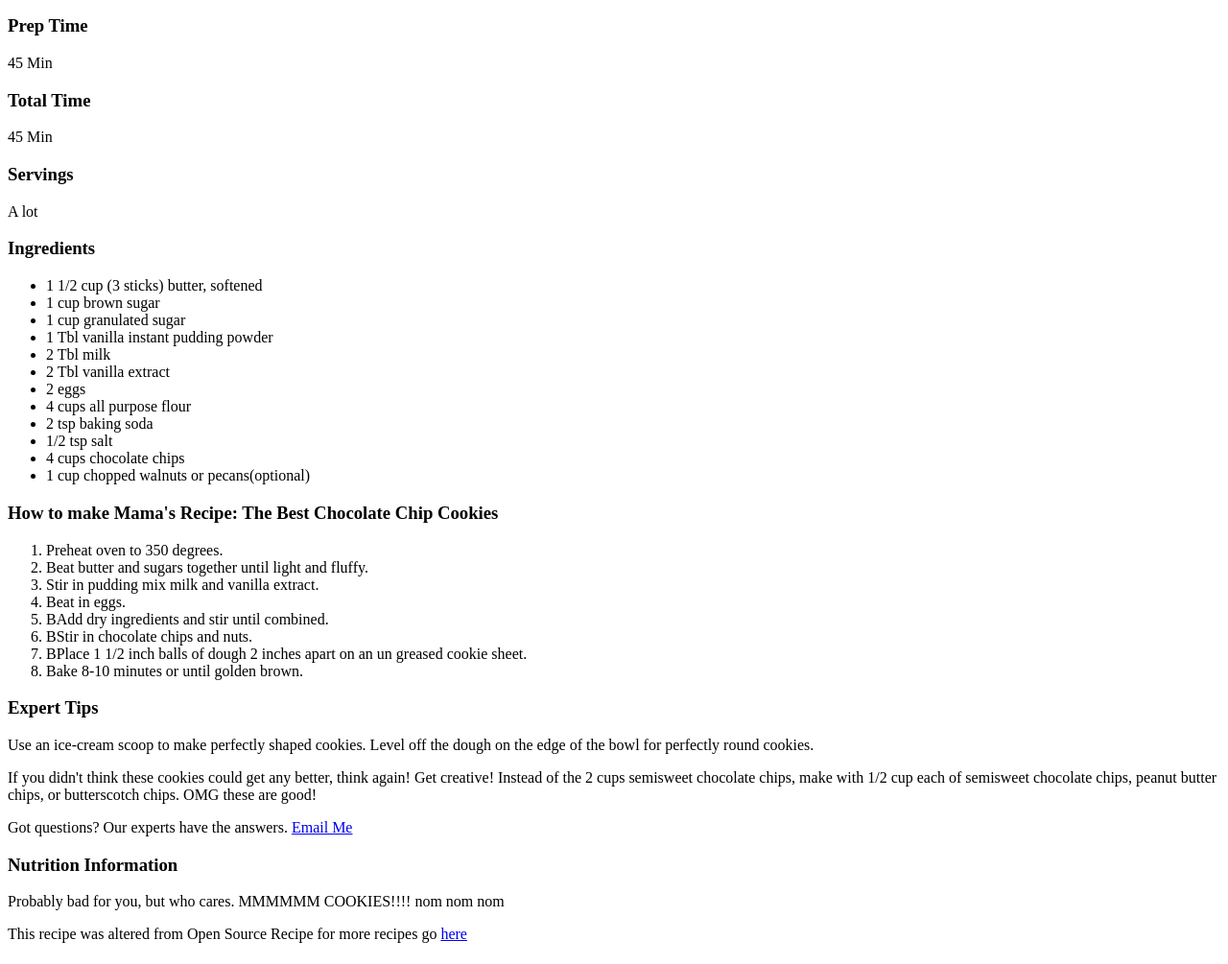
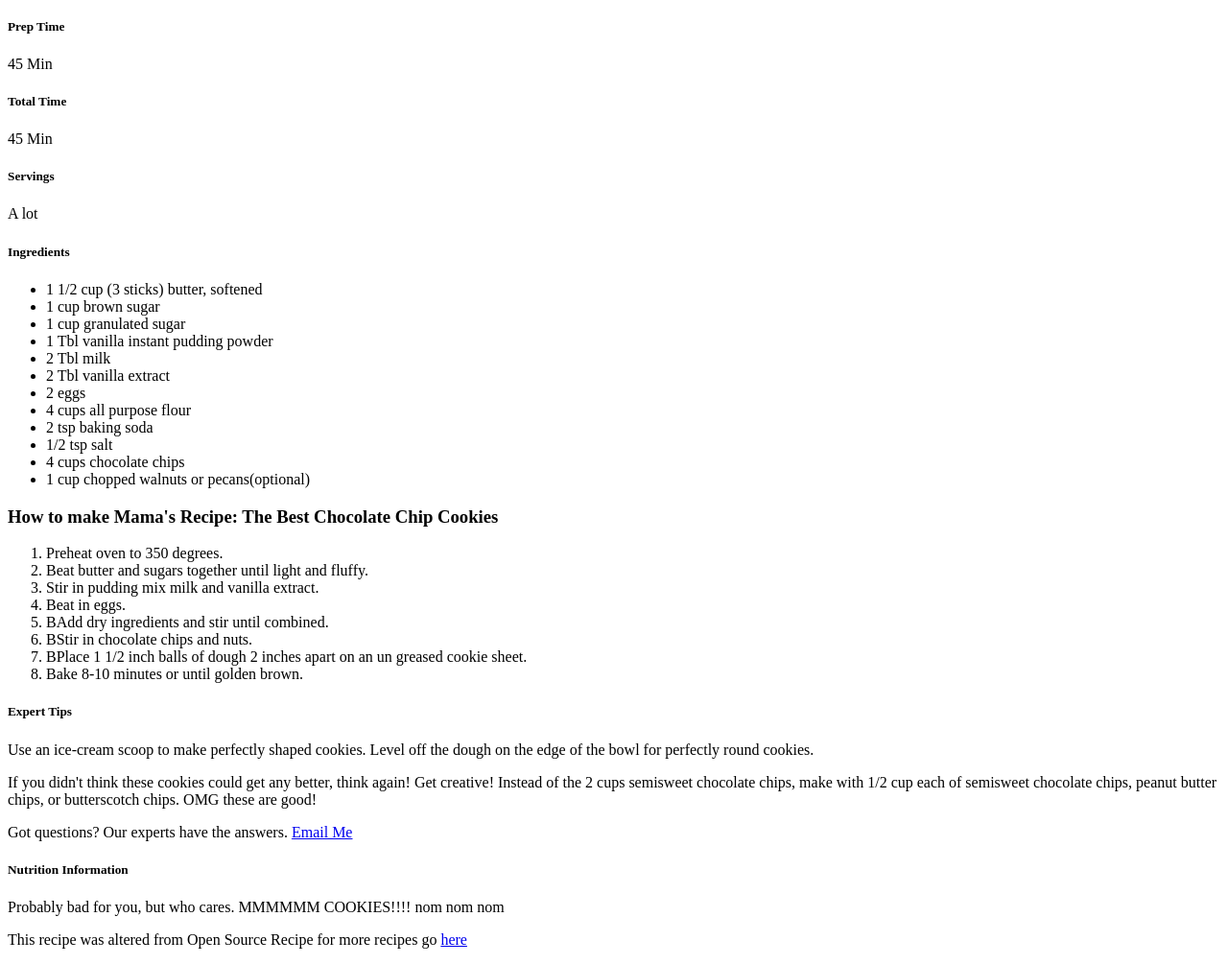
Before and after one commit to mlag1222/FEWD88_mlagnese, a plain HTML site: page Week01/cookie.html in a window 1280 px wide. Shown: the part 316-1321 px from the top of the page at 96% size. Drawn offline with Linux system fonts and the light colour scheme.

Commit message:
heading changes

```diff
--- a/Week01/cookie.html
+++ b/Week01/cookie.html
@@ -20,13 +20,13 @@
     	<li>Buttery Chocolate Chip Cookies</li>
     	<li>Cherry Chocolate Chip Cookies</li>
   </ul>
-  <h3>Prep Time</h3>
+  <h5>Prep Time</h5>
   	<p>45 Min</p>
-  <h3>Total Time</h3>
+  <h5>Total Time</h5>
   	<p>45 Min</p>
-  <h3>Servings</h3>
+  <h5>Servings</h5>
   	<p>A lot</p>
-  <h3>Ingredients</h3>
+  <h5>Ingredients</h5>
   	<ul>
    		<li>1 1/2 cup (3 sticks) butter, softened</li>
     	<li>1 cup brown sugar</li>
@@ -52,14 +52,14 @@
     	<li>BPlace 1 1/2 inch balls of dough 2 inches apart on an un greased cookie sheet.</li>
     	<li>Bake 8-10 minutes or until golden brown.</li>
   	</ol>
-  <h3>Expert Tips</h3>
+  <h5>Expert Tips</h5>
   	<p>Use an ice-cream scoop to make perfectly shaped cookies. Level off the dough on the edge of the bowl for perfectly round cookies.</p>
   	<p>If you didn't think these cookies could get any better, think again! Get creative! Instead of the 2 cups semisweet chocolate chips, make with 1/2 cup each of semisweet chocolate chips, peanut butter chips, or butterscotch chips. OMG these are good!</p>
   	<p>Got questions? Our experts have the answers. <a href=
   "mailto:me@fakeemail.com">Email Me</a></p>
-  <h3>Nutrition Information</h3>
+  <h5>Nutrition Information</h5>
   	<p>Probably bad for you, but who cares. MMMMMM COOKIES!!!! nom nom nom</p>
-    <p>This recipe was altered from Open Source Recipe for more recipes go <a href="http://www.opensourcefood.com/people/Amanori/recipes/mamas-recipe-the-best-chocolate-chip-cookies">here</a></p>
+    <p>This recipe was altered from Open Source Recipe for more recipes go <a href= "http://www.opensourcefood.com/people/Amanori/recipes/mamas-recipe-the-best-chocolate-chip-cookies">here</a></p>
 
 	</body>
 
```
